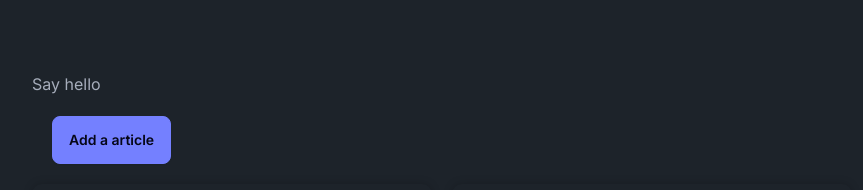
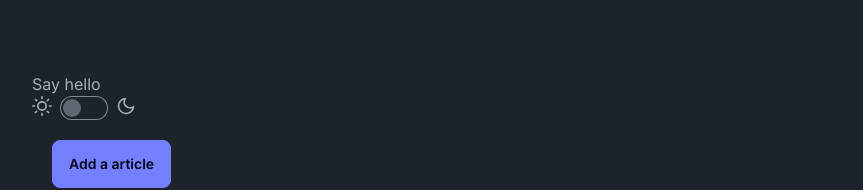
Before and after one commit to Yoni-Deserbaix/MyBlog, a Next.js app: page / in a window 1280 px wide. Shown: the top 190 px of the page, without its empty margins (48-911 px from the left). Built offline with nearby package versions, Linux system fonts and the light colour scheme; data requests are answered from the project's data file.

Commit message:
add toggle light/dark mode

```diff
--- a/app/page.tsx
+++ b/app/page.tsx
@@ -1,6 +1,8 @@
 import Image from "next/image";
 import Link from "next/link";
 import Button from "./ui/Button";
+import Theme from "./ui/ThemeController";
+import ThemeController from "./ui/ThemeController";
 
 const getData = async () => {
   try {
@@ -61,7 +63,7 @@ export default async function Home() {
 
       {/* Client side component */}
       <Button />
-
+      <ThemeController />
       {/* Button to add a article  */}
       <div className="m-5 card-actions justify-start">
         <Link href={"/articles/create"} className="btn btn-primary">
--- /dev/null
+++ b/app/ui/ThemeController.tsx
@@ -0,0 +1,13 @@
+
+"use client";
+import * as React from "react";
+
+export default function ThemeController() {
+  return (
+    <label className="flex cursor-pointer gap-2">
+  <svg xmlns="http://www.w3.org/2000/svg" width="20" height="20" viewBox="0 0 24 24" fill="none" stroke="currentColor" strokeWidth="2" strokeLinecap="round" strokeLinejoin="round"><circle cx="12" cy="12" r="5"/><path d="M12 1v2M12 21v2M4.2 4.2l1.4 1.4M18.4 18.4l1.4 1.4M1 12h2M21 12h2M4.2 19.8l1.4-1.4M18.4 5.6l1.4-1.4"/></svg>
+  <input type="checkbox" value="synthwave" className="toggle theme-controller"/>
+  <svg xmlns="http://www.w3.org/2000/svg" width="20" height="20" viewBox="0 0 24 24" fill="none" stroke="currentColor" strokeWidth="2" strokeLinecap="round" strokeLinejoin="round"><path d="M21 12.79A9 9 0 1 1 11.21 3 7 7 0 0 0 21 12.79z"></path></svg>
+</label>
+  );
+}
```
